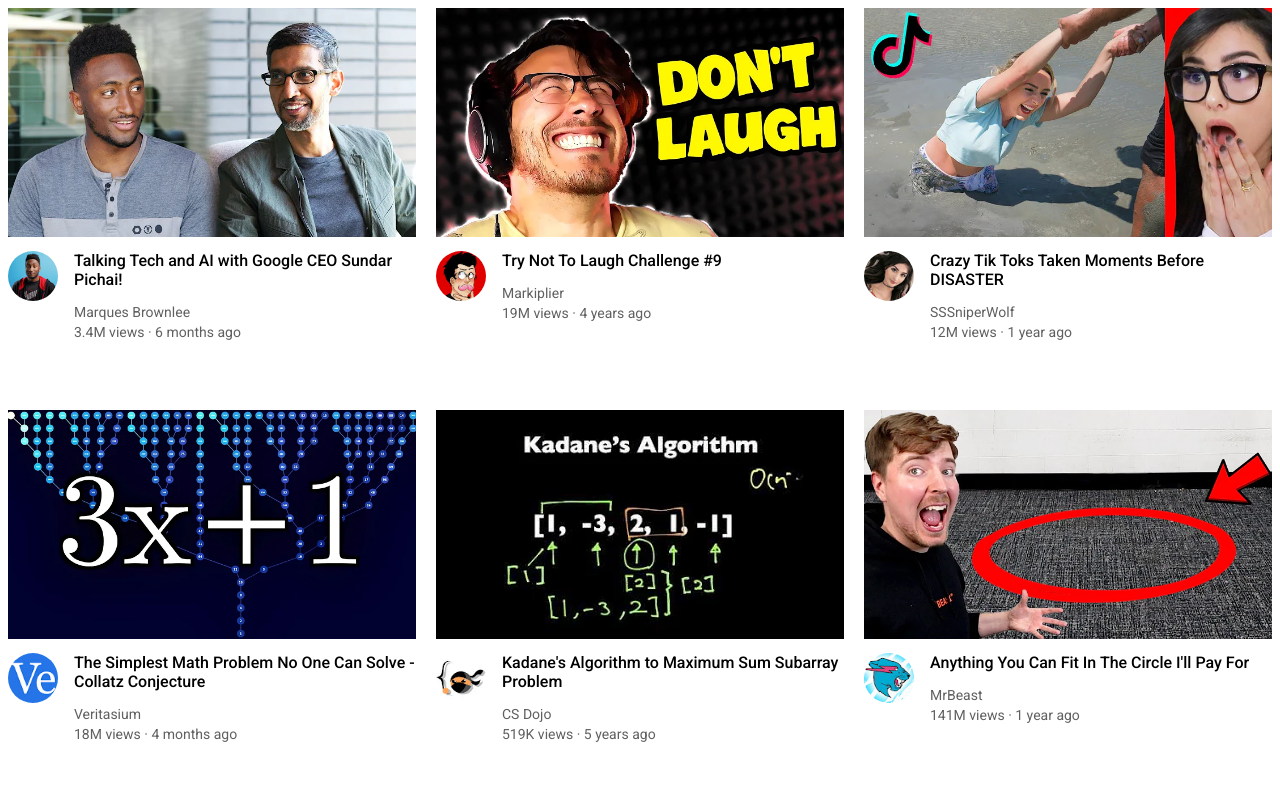
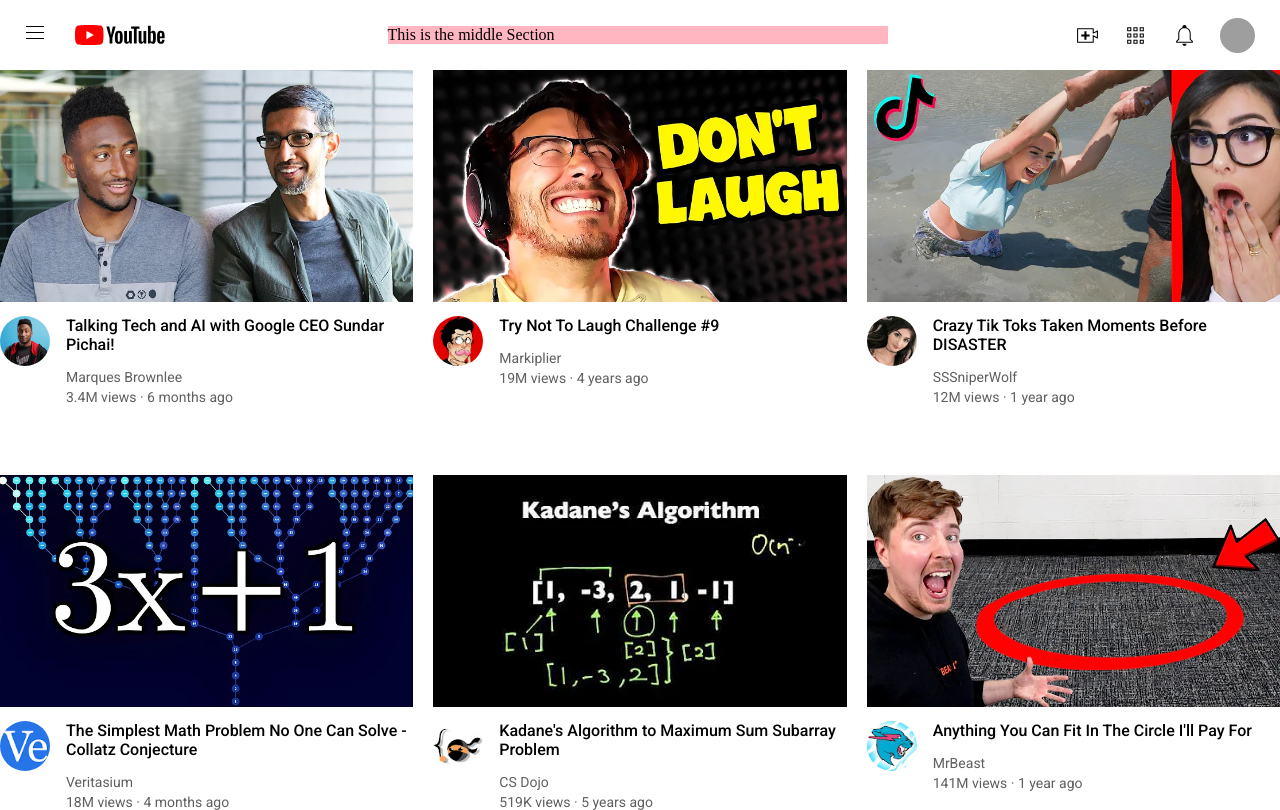
Before and after one commit to Piyushmudgal/Youtube-Homepage, a plain HTML site: page Homepage.html in a window 1280 px wide. Drawn offline with Linux system fonts and the light colour scheme; grey boxes are pictures that could not be loaded.

Commit message:
added header

```diff
--- a/Homepage.css
+++ /dev/null
@@ -1,41 +0,0 @@
-p {
-    font-family: 'Roboto', sans-serif;
-    margin: 0px;
-}
-.videos-container {
-    display: grid;
-    grid-template-columns: 1fr 1fr 1fr;
-    row-gap: 70px;
-    column-gap: 20px;
-}
-.thumbnail-box {
-    width: 100%;
-}
-.thumbnail {
-    width: 100%;
-}
-.lower-container {
-    display: grid;
-    grid-template-columns: 50px 1fr;
-    column-gap: 16px;
-    margin-top: 10px;
-}
-.channel-pfp-box {
-    width: 50px;
-}
-.channel-pfp {
-    width: 100%;
-    border-radius: 25px;
-}
-.video-title {
-    font-weight: 500;
-    margin: 0;
-    margin-bottom: 15px;
-}
-.creator-name , .video-stats{
-    font-size: 14px;
-    color: rgb(96, 96, 96);
-}
-.creator-name {
-    margin-bottom: 4px;
-}
--- a/Homepage.html
+++ b/Homepage.html
@@ -7,10 +7,24 @@
     <link rel="preconnect" href="https://fonts.googleapis.com">
     <link rel="preconnect" href="https://fonts.gstatic.com" crossorigin>
     <link href="https://fonts.googleapis.com/css2?family=Roboto:wght@400;500;700&display=swap" rel="stylesheet">
-    <link rel="stylesheet" href="Homepage.css">
-
+    <link rel="stylesheet" href="Styles/Homepage.css">
+    <link rel="stylesheet" href="Styles/header.css">
+    <link rel="stylesheet" href="Styles/general.css">
 </head>
 <body>
+    <div class = "header">
+        <div class="left-section">
+            <img class="menu-logo" src="Icons/hamburger-menu.svg">
+            <img class="yt-logo" src="Icons/youtube-logo.svg">
+        </div>
+        <div class="middle-section">This is the middle Section</div>
+        <div class="right-section">
+            <img class="upload-icon" src="Icons/upload.svg">
+            <img class="yt-apps-logo" src="Icons/youtube-apps.svg">
+            <img class="notifcation-logo" src="Icons/notifications.svg">
+            <img class="my-channel" src="Icons/Cyberpunk-samurai-4k.jpg">
+        </div>
+    </div>
     <div class = "videos-container">
         <div class = "video-preview">
             <div class = "thumbnail-box">
--- /dev/null
+++ b/Styles/Homepage.css
@@ -0,0 +1,37 @@
+.videos-container {
+    display: grid;
+    grid-template-columns: 1fr 1fr 1fr;
+    row-gap: 70px;
+    column-gap: 20px;
+}
+.thumbnail-box {
+    width: 100%;
+}
+.thumbnail {
+    width: 100%;
+}
+.lower-container {
+    display: grid;
+    grid-template-columns: 50px 1fr;
+    column-gap: 16px;
+    margin-top: 10px;
+}
+.channel-pfp-box {
+    width: 50px;
+}
+.channel-pfp {
+    width: 100%;
+    border-radius: 25px;
+}
+.video-title {
+    font-weight: 500;
+    margin: 0;
+    margin-bottom: 15px;
+}
+.creator-name , .video-stats{
+    font-size: 14px;
+    color: rgb(96, 96, 96);
+}
+.creator-name {
+    margin-bottom: 4px;
+}
--- /dev/null
+++ b/Styles/general.css
@@ -0,0 +1,7 @@
+p {
+    font-family: 'Roboto', sans-serif;
+    margin: 0px;
+}
+body {
+    margin: 0px;
+}
--- /dev/null
+++ b/Styles/header.css
@@ -0,0 +1,52 @@
+.header {
+    display: flex;
+    justify-content: space-between;
+    align-items: center;
+    height: 70px
+}
+
+.left-section {
+    width: 200px;
+}
+
+.menu-logo {
+    width: 24px;
+    margin-left: 23px;
+    margin-right: 24px;
+}
+
+.yt-logo {
+    width: 90px;
+}
+
+.middle-section {
+    background-color: lightpink;
+    flex: 1;
+    max-width: 500px;
+}
+
+.right-section {
+    width: 180px;
+    display: flex;
+    justify-content: space-between;
+    padding-right: 25px;
+}
+.upload-icon {
+    width: 25px;
+}
+
+.yt-apps-logo {
+    width: 25px;
+}
+
+.notifcation-logo {
+    width: 25px;
+}
+
+.my-channel {
+    height: 35px;
+    width: 35px;
+    object-fit: cover;
+    object-position: 80%;
+    border-radius: 20px;
+}
```
Also changed, not shown: Icons/explore.svg (added), Icons/hamburger-menu.svg (added), Icons/home.svg (added), Icons/library.svg (added), Icons/notifications.svg (added), Icons/originals.svg (added), Icons/search.svg (added), Icons/subscriptions.svg (added), Icons/upload.svg (added), Icons/voice-search-icon.svg (added), Icons/youtube-apps.svg (added), Icons/youtube-logo.svg (added), Icons/youtube-music.svg (added), 1 other file.
